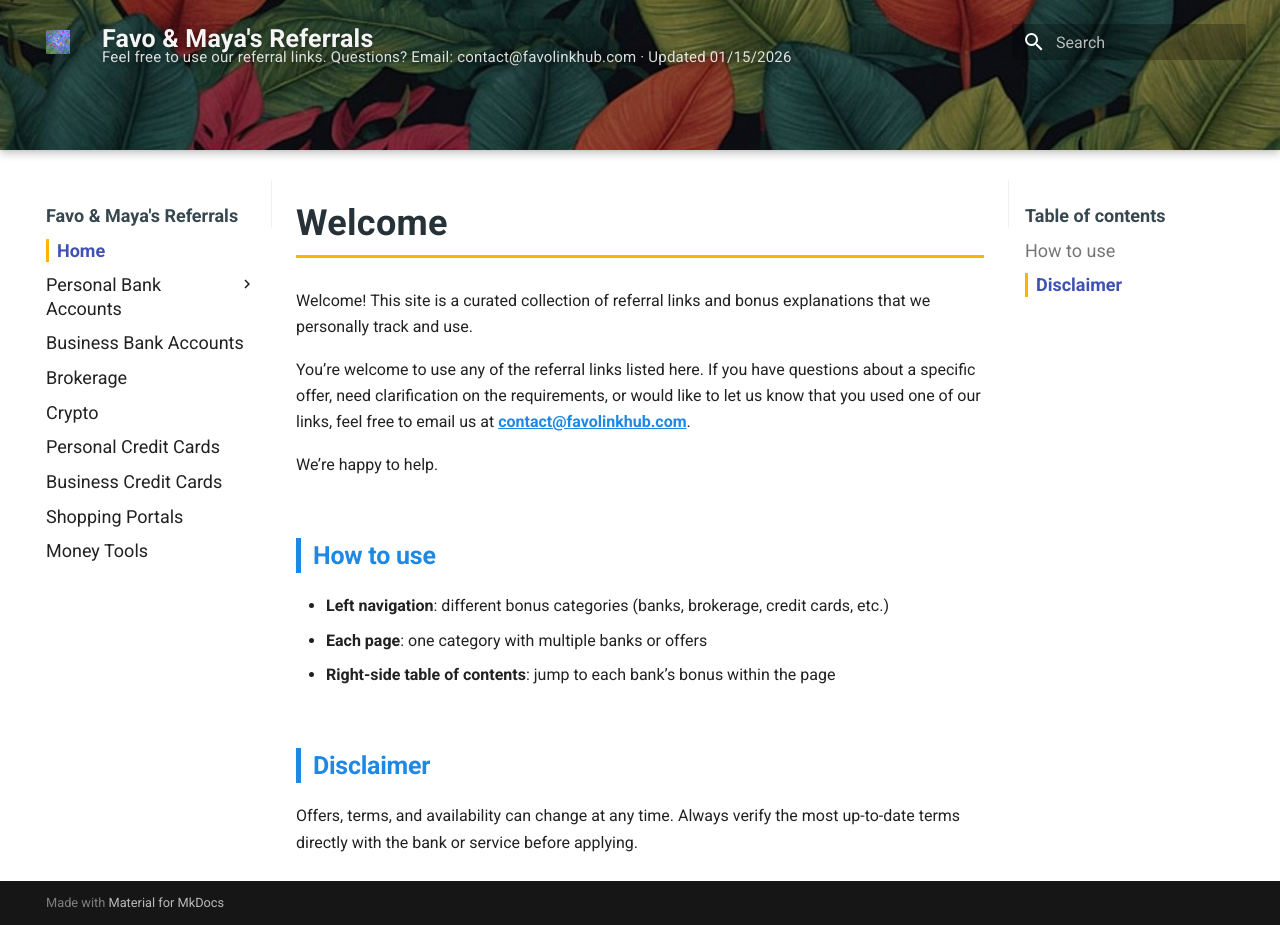
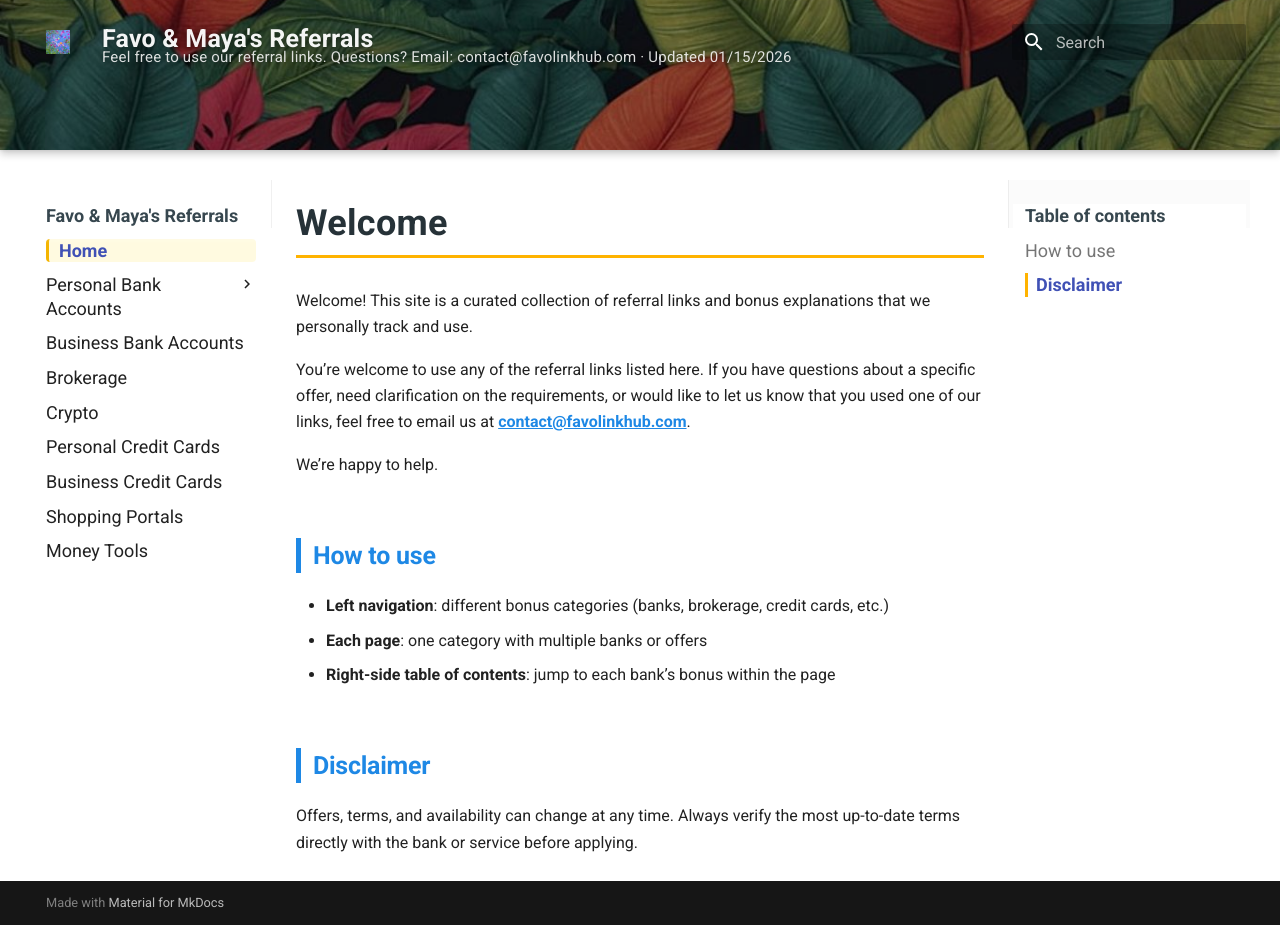
Before and after one commit to whispersofzephyr/favolinkhub-site, an MkDocs documentation site: the page built from docs/index.md, in a window 1280 px wide and 925 px high. Built offline with MkDocs 1.6.1 and Material for MkDocs 9.7.7, drawn with Linux system fonts in a browser that asks for light colours.

Commit message:
Update extra.css

```diff
--- a/docs/stylesheets/extra.css
+++ b/docs/stylesheets/extra.css
@@ -333,3 +333,23 @@ html {
 
 
 }
+
+/* ① 右侧 TOC 当前激活项高亮 */
+.md-nav__item--active > .md-nav__link {
+  background-color: rgba(255, 215, 0, 0.12);
+  border-left: 3px solid #f4b400;
+  padding-left: 10px;
+  font-weight: 600;
+  border-radius: 4px;
+}
+
+/* ② 右侧 TOC 整体加极浅背景 */
+.md-sidebar--secondary {
+  background-color: rgba(0, 0, 0, 0.015);
+}
+
+/* ③ hover 状态（可选，但建议） */
+.md-nav__link:hover {
+  background-color: rgba(0, 0, 0, 0.04);
+  border-radius: 4px;
+}
```
